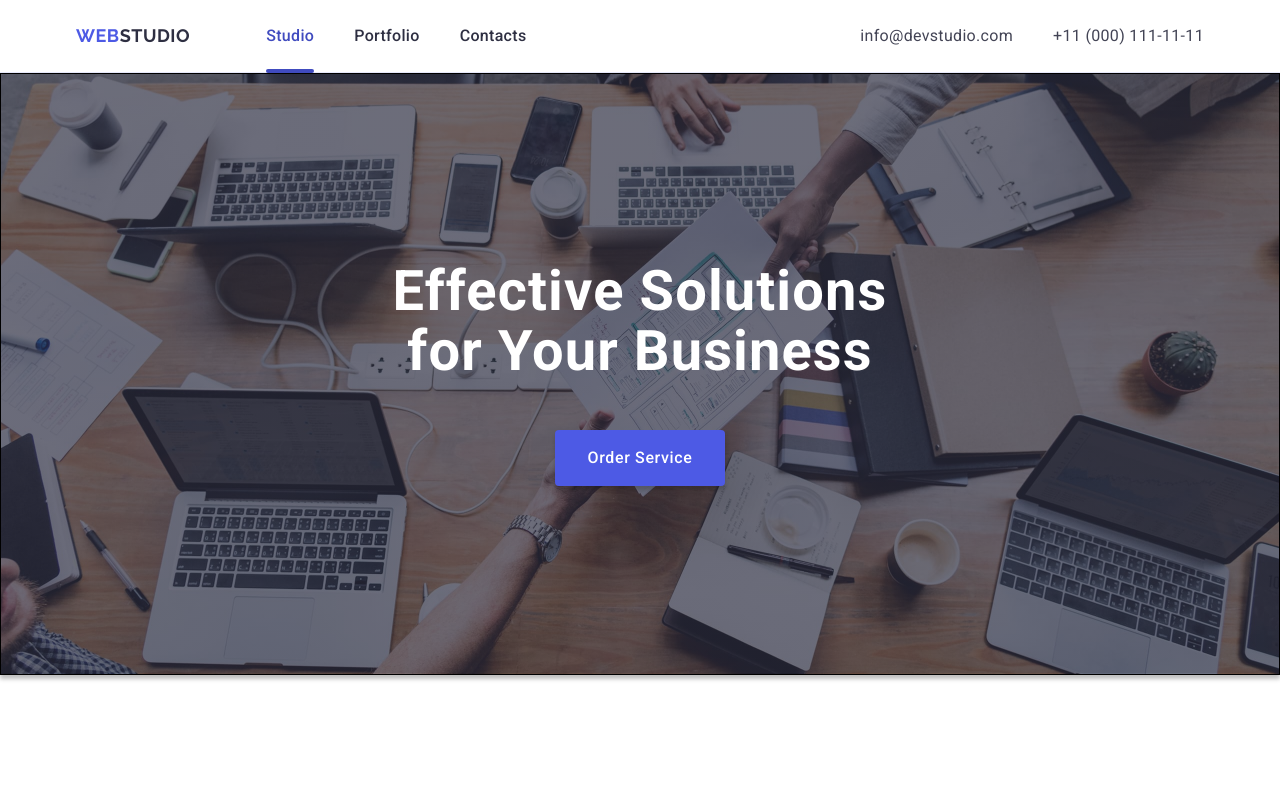
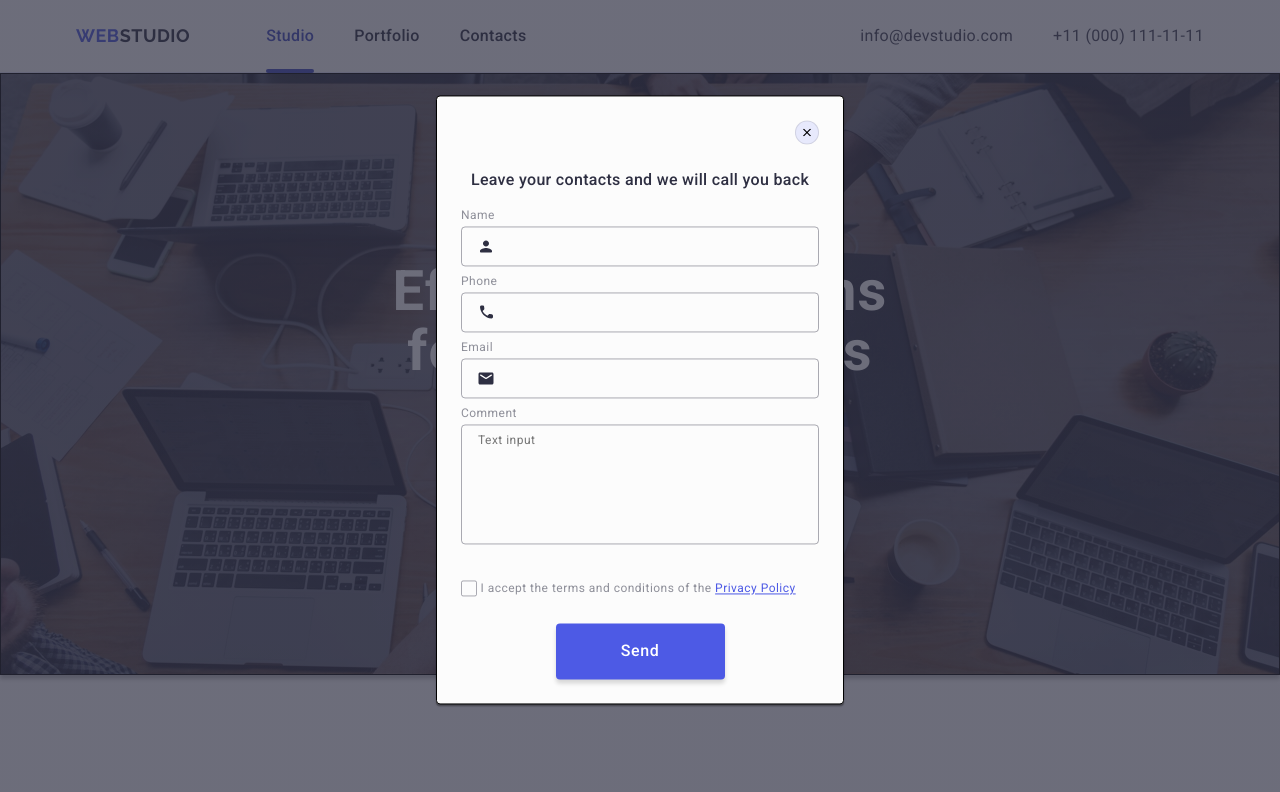
Before and after one commit to Tatyana-S3/goit-markup-hw-05, a plain HTML site: page index.html in a window 1280 px wide. Shown: the top 792 px of the page. Drawn offline with nearby package versions, Linux system fonts and the light colour scheme.

Commit message:
fix index, css

```diff
--- a/css/styles.css
+++ b/css/styles.css
@@ -485,7 +485,6 @@ textarea {
   width: 100%;
   height: 100%;
   z-index: 999;
-  background-color: rgba(46, 47, 66, 0.4);
   box-shadow: 0 4px 4px 0 rgba(0, 0, 0, 0.25);
   opacity: 0;
   pointer-events: none;
@@ -508,10 +507,11 @@ textarea {
   transform: translate(-50%, -50%);
   border: 1px solid #000;
   border-radius: 4px;
+  background-color: rgba(46, 47, 66, 0.4);
   box-shadow: 0 1px 1px 0 rgba(0, 0, 0, 0.14), 0 1px 3px 0 rgba(0, 0, 0, 0.12),
     0 2px 1px 0 rgba(0, 0, 0, 0.2);
-  max-width: 408px;
-  height: 584px;
+  width: 408px;
+  min-height: 584px;
   background-color: #fcfcfc;
   padding: 72px 24px 24px 24px;
   display: flex;
@@ -542,10 +542,13 @@ textarea {
 .btn-icon-close:focus {
   border: none;
   border-radius: 100%;
+  background-color: #404bbf;
+  transition: background-color 250ms cubic-bezier(0.4, 0, 0.2, 1);
+}
+.modal-icon-btn:hover,
+.modal-icon-btn:focus {
   fill: #ffffff;
-  background-color: #404bbf;
-  transition: fill 250ms cubic-bezier(0.4, 0, 0.2, 1),
-    background-color 250ms cubic-bezier(0.4, 0, 0.2, 1);
+  transition: fill 250ms cubic-bezier(0.4, 0, 0.2, 1);
 }
 
 .modal-name {
@@ -614,6 +617,7 @@ textarea {
   outline: transparent;
   resize: none;
   transition: border-color 250ms cubic-bezier(0.4, 0, 0.2, 1);
+  margin-bottom: 16px;
 }
 .form-list-policy {
   margin-bottom: 24px;
@@ -649,7 +653,7 @@ textarea {
   border: none;
   fill: #f4f4fd;
 }
-.privacy-policy-span {
+.policy-link {
   color: #4d5ae5;
   text-decoration: underline;
   line-height: 1.33333;
@@ -665,7 +669,6 @@ textarea {
   min-width: 169px;
   height: 56px;
   background-color: #4d5ae5;
-
   font-size: 16px;
   font-weight: 500;
   line-height: 1.5;
--- a/index.html
+++ b/index.html
@@ -411,7 +411,8 @@
       </div>
     </div>
   </footer>
-  <div class="modal">
+
+  <div class="modal is-open">
 
     <div class="modal-overlay">
       <button type="button" class="btn btn-icon-close">
@@ -426,7 +427,7 @@
           <label class="modal-label" for="user-name">Name</label>
 
           <div class="modal-input">
-            <input class="modal-input-box" type="text" name="name" id="user-name">
+            <input class="modal-input-box" type="text" name="user-name" id="user-name">
             <svg class="modal-icon" width="18" height="24">
               <use href="./images/icons.svg#icon-person"></use>
             </svg>
@@ -455,11 +456,11 @@
 
         <div class="form-list">
           <label class="modal-label" for="user-comment">Comment</label>
-          <textarea class="modal-textarea" name="comment" placeholder="Text input" id="user-comment"></textarea>
+          <textarea class="modal-textarea" name="user-comment" placeholder="Text input" id="user-comment"></textarea>
         </div>
 
         <div class="form-list-policy">
-          <input class="modal-input-policy visually-hidden" type="checkbox" value="true" name="policy"
+          <input class="modal-input-policy visually-hidden" type="checkbox" value="true" name="user-privacy"
             id="user-privacy">
           <label class="modal-policy-label" for="user-privacy">
             <span class="checkbox-span">
@@ -469,7 +470,7 @@
             </span>
             I accept the terms and conditions of the
             <span class="privacy-policy-span">
-              Privacy Policy
+              <a class="policy-link" href="#">Privacy Policy</a>
             </span>
           </label>
         </div>
```
